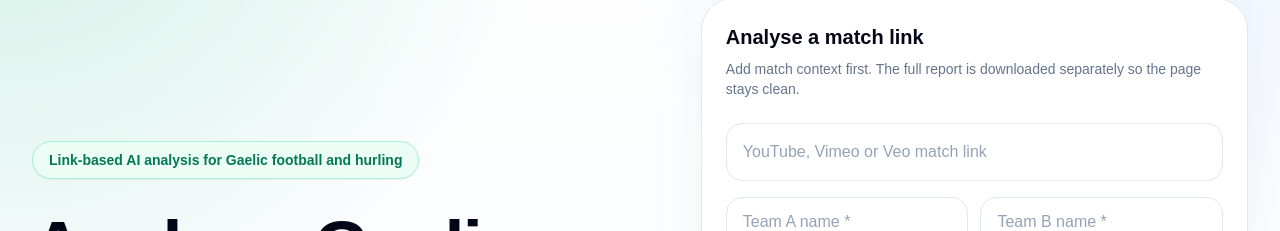
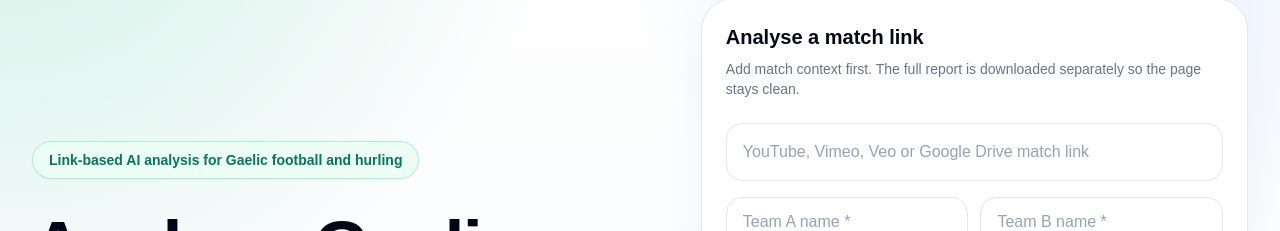
Before and after one commit to Ciaranj05/gaelic-coach-ai, a Next.js app: page / in a window 1280 px wide. Shown: the part 212-443 px from the top of the page. Built offline with nearby package versions, Linux system fonts and the light colour scheme.

Commit message:
Allow Google Drive links in frontend analyser

```diff
--- a/components/youtube-analyser.tsx
+++ b/components/youtube-analyser.tsx
@@ -16,7 +16,7 @@ type Report = {
 }
 
 function isVideoUrl(value: string) {
-  return value.includes('youtube.com') || value.includes('youtu.be') || value.includes('vimeo.com') || value.includes('veo.co')
+  return value.includes('youtube.com') || value.includes('youtu.be') || value.includes('vimeo.com') || value.includes('veo.co') || value.includes('drive.google.com')
 }
 
 function escapeHtml(value: string) {
@@ -266,7 +266,7 @@ export default function YouTubeAnalyser() {
 
     if (!isVideoUrl(url)) {
       setStatus('error')
-      setError('Please enter a valid YouTube, Vimeo, or Veo link.')
+      setError('Please enter a valid YouTube, Vimeo, Veo, or Google Drive link.')
       return
     }
 
@@ -320,7 +320,7 @@ export default function YouTubeAnalyser() {
       <p className="mt-2 text-sm text-slate-500">Add match context first. The full report is downloaded separately so the page stays clean.</p>
 
       <div className="mt-6 space-y-4">
-        <input value={url} onChange={(event) => setUrl(event.target.value)} placeholder="YouTube, Vimeo or Veo match link" className="w-full rounded-2xl border border-slate-200 bg-white px-4 py-4 text-slate-950 outline-none placeholder:text-slate-400 focus:border-emerald-400 focus:ring-4 focus:ring-emerald-100" />
+        <input value={url} onChange={(event) => setUrl(event.target.value)} placeholder="YouTube, Vimeo, Veo or Google Drive match link" className="w-full rounded-2xl border border-slate-200 bg-white px-4 py-4 text-slate-950 outline-none placeholder:text-slate-400 focus:border-emerald-400 focus:ring-4 focus:ring-emerald-100" />
         <div className="grid gap-3 md:grid-cols-2">
           <input value={teamA} onChange={(event) => setTeamA(event.target.value)} placeholder="Team A name *" className="rounded-2xl border border-slate-200 bg-white px-4 py-3 text-slate-950 outline-none placeholder:text-slate-400 focus:border-emerald-400 focus:ring-4 focus:ring-emerald-100" />
           <input value={teamB} onChange={(event) => setTeamB(event.target.value)} placeholder="Team B name *" className="rounded-2xl border border-slate-200 bg-white px-4 py-3 text-slate-950 outline-none placeholder:text-slate-400 focus:border-emerald-400 focus:ring-4 focus:ring-emerald-100" />
```
